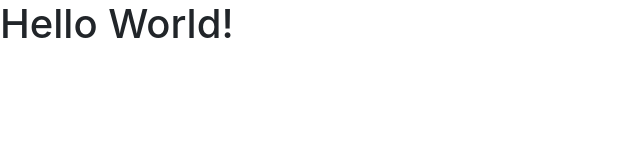
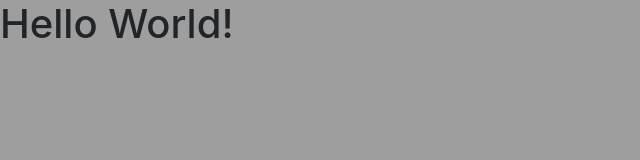
Before and after one commit to TurnerVE-COMP/TurnerVE-COMP.github-io, a plain HTML site: page index.html in a window 1280 px wide. Shown: the whole page, without its empty margins (0-640 px from the left). Drawn offline with nearby package versions, Linux system fonts and the light colour scheme; the site is published under a folder, as on GitHub Pages, so addresses that start at the root find nothing.

Commit message:
Fixed Background Path

```diff
--- a/main.css
+++ b/main.css
@@ -1,3 +1,4 @@
 body {
-	background-image: url("/images/bg.jpg");
+	background-image: url("./images/bg.jpg");
+	background-size: cover;
 }
```
